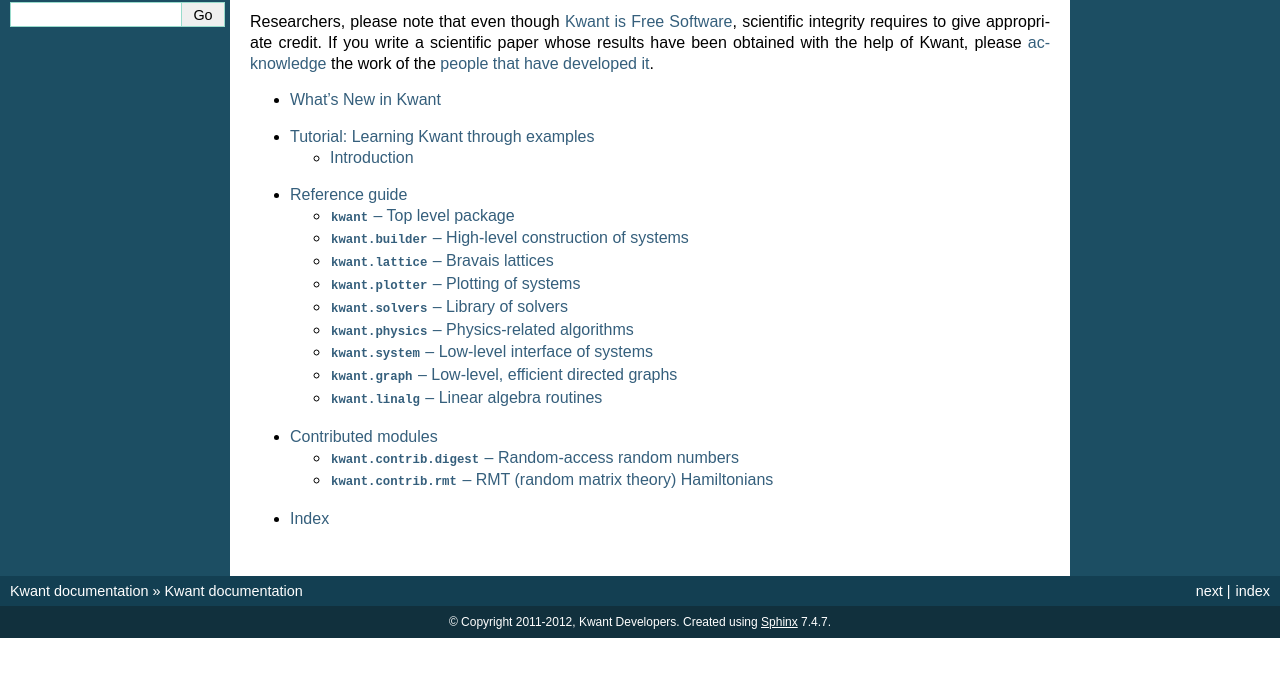
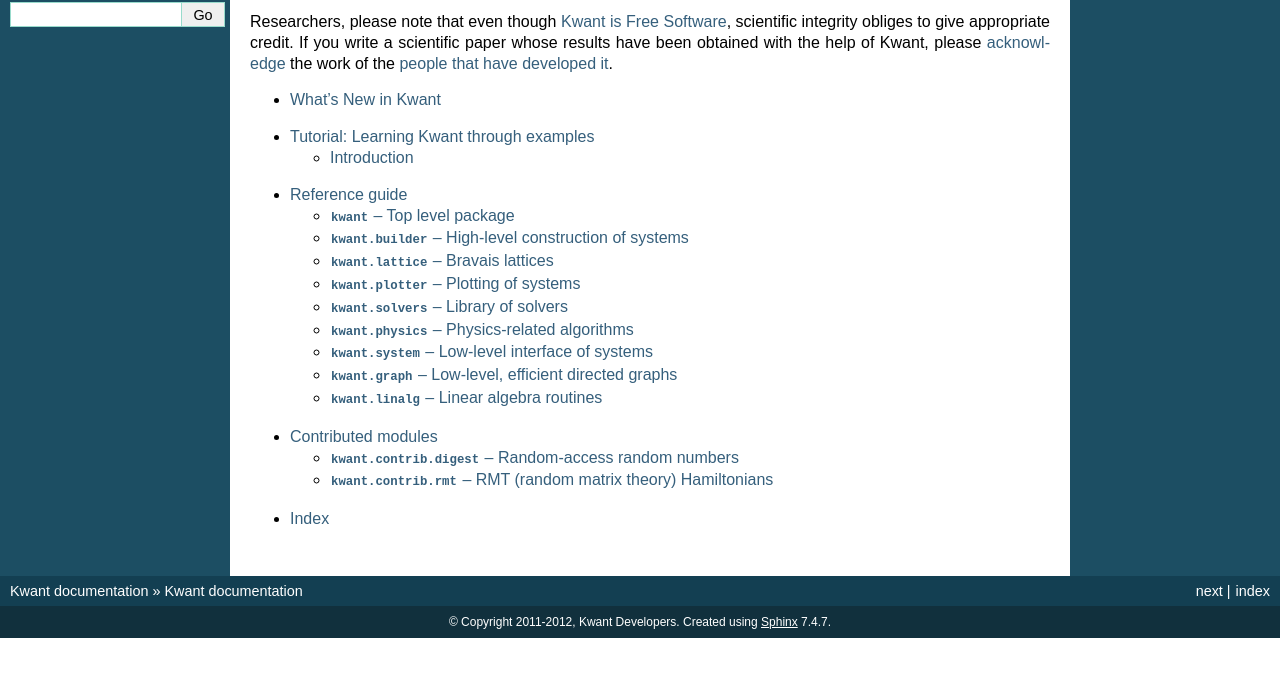
Before and after one commit to kwant-project/kwant, a Sphinx documentation site: the page built from doc/source/index.rst, in a window 1280 px wide, cut to the strip 190-867 px from the top of the page. Built offline with Sphinx 7.4.7, drawn with Linux system fonts in a browser that asks for light colours; formulas are drawn with MathJax 3; pages that are not in the unit, such as notebooks, are missing from menus; the version number could not be read and is left out.

Commit message:
docs: small reformulation

```diff
--- a/doc/source/index.rst
+++ b/doc/source/index.rst
@@ -6,7 +6,7 @@
    :end-before: See also the files
 
 Researchers, please note that even though :doc:`Kwant is Free Software
-<license>`, scientific integrity requires to give appropriate credit.  If you
+<license>`, scientific integrity obliges to give appropriate credit.  If you
 write a scientific paper whose results have been obtained with the help of
 Kwant, please :doc:`acknowledge <acknowledgements>` the work of the :doc:`people
 that have developed it <authors>`.
```
